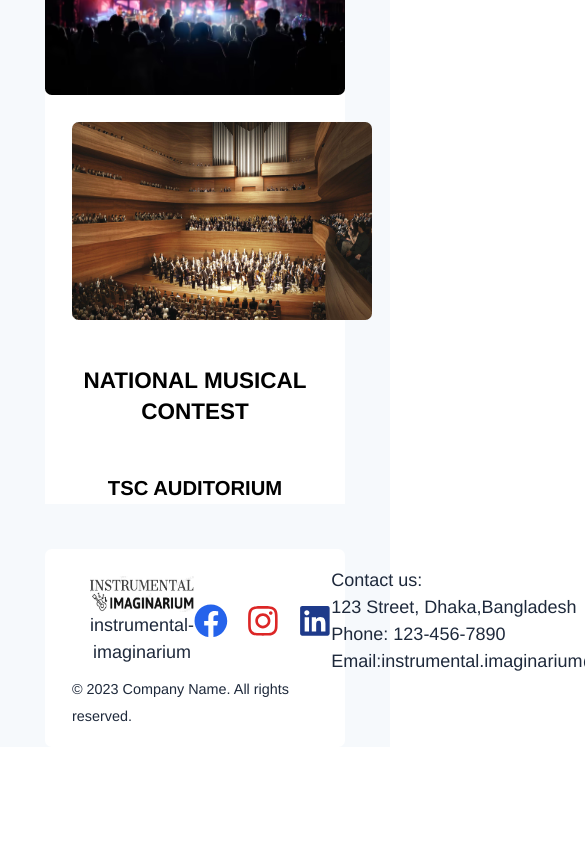
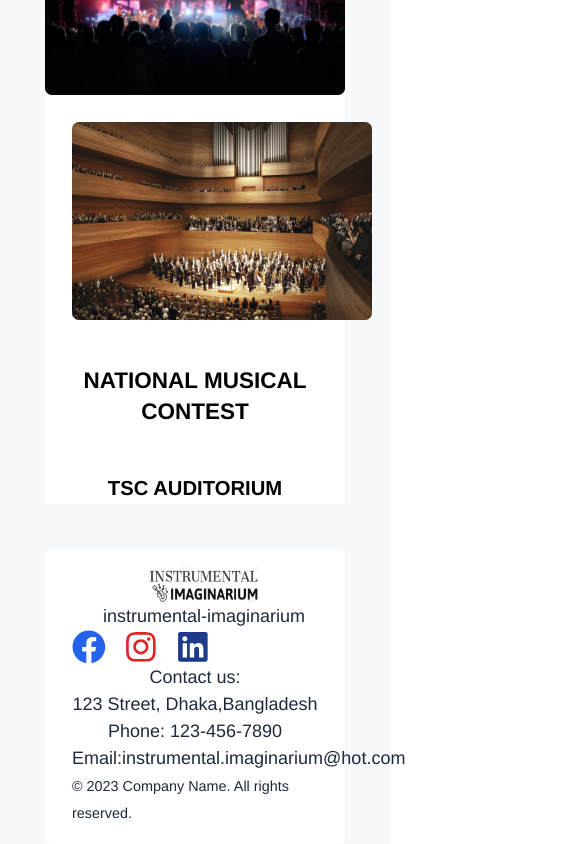
Before and after one commit to Mojaer/instrumental_imaginarium_Musical_Course_Website, a React (Vite) app: page / in a window 390 px wide. Shown: the part 2044-2888 px from the top of the page, 585 px wide, since content can reach past the window. Before the commit the page ends 2791 px from the top, so only its background shows below. Built offline with nearby package versions, Linux system fonts and the light colour scheme; no server answers.

Commit message:
responsivenes is confirmed

```diff
--- a/src/Pages/Home/Home/PopularClasses/PopularClasses.jsx
+++ b/src/Pages/Home/Home/PopularClasses/PopularClasses.jsx
@@ -11,7 +11,7 @@ const PopularClasses = () => {
 
         <section>
             <h1 className="text-3xl font-semibold my-10 uppercase text-center">Our Popular Courses </h1>
-            <div className="grid grid-cols-3 gap-4">
+            <div className="grid lg:grid-cols-3 md:grid-cols-2 gap-4">
                 {
                     slicedClass.map(Class =>
                         <div key={Class._id} className="card w-80 bg-slate-100 shadow-xl image-full">
--- a/src/Pages/Home/Home/StudentsPerformace/StudentsPerformace.jsx
+++ b/src/Pages/Home/Home/StudentsPerformace/StudentsPerformace.jsx
@@ -20,7 +20,12 @@ const StudentsPerformance = () => {
     const elementref3 = useRef(null)
     const elementref4 = useRef(null)
 
+
     const handleAnime1 = () => {
+
+        if (window.innerWidth < 670) {
+            return
+        }
         const element1 = elementref1.current
         const element2 = elementref2.current
 
@@ -40,6 +45,9 @@ const StudentsPerformance = () => {
 
 
     const handleAnime2 = () => {
+        if (window.innerWidth < 670) {
+            return
+        }
 
         const element3 = elementref3.current
         const element4 = elementref4.current
--- a/src/Shared/Footer/Footer.jsx
+++ b/src/Shared/Footer/Footer.jsx
@@ -8,7 +8,7 @@ const Footer = () => {
     const { theme } = useContext(themeContext)
     return (
         <footer className={`bg-gray-100 py-4 rounded-md p-6 ${theme === 'dark' ? 'dark-theme' : 'light-theme'}`}>
-            <div className="container mx-auto flex items-center justify-between">
+            <div className="container mx-auto md:flex items-center justify-between">
                 <div className="ms-4 text-center">
                     <img src={logo} alt="Company Logo" className="w-24 h-8 mx-auto" />
                     <p className="text-slate-800 ">instrumental-imaginarium</p>
@@ -24,7 +24,7 @@ const Footer = () => {
                         <FaLinkedin className="text-blue-900 text-3xl" />
                     </a>
                 </div>
-                <div className="text-left">
+                <div className="text-center md:text-left">
                     <p className="text-slate-800">Contact us:</p>
                     <p className="text-slate-800">123 Street, Dhaka,Bangladesh</p>
                     <p className="text-slate-800">Phone: 123-456-7890</p>
```
